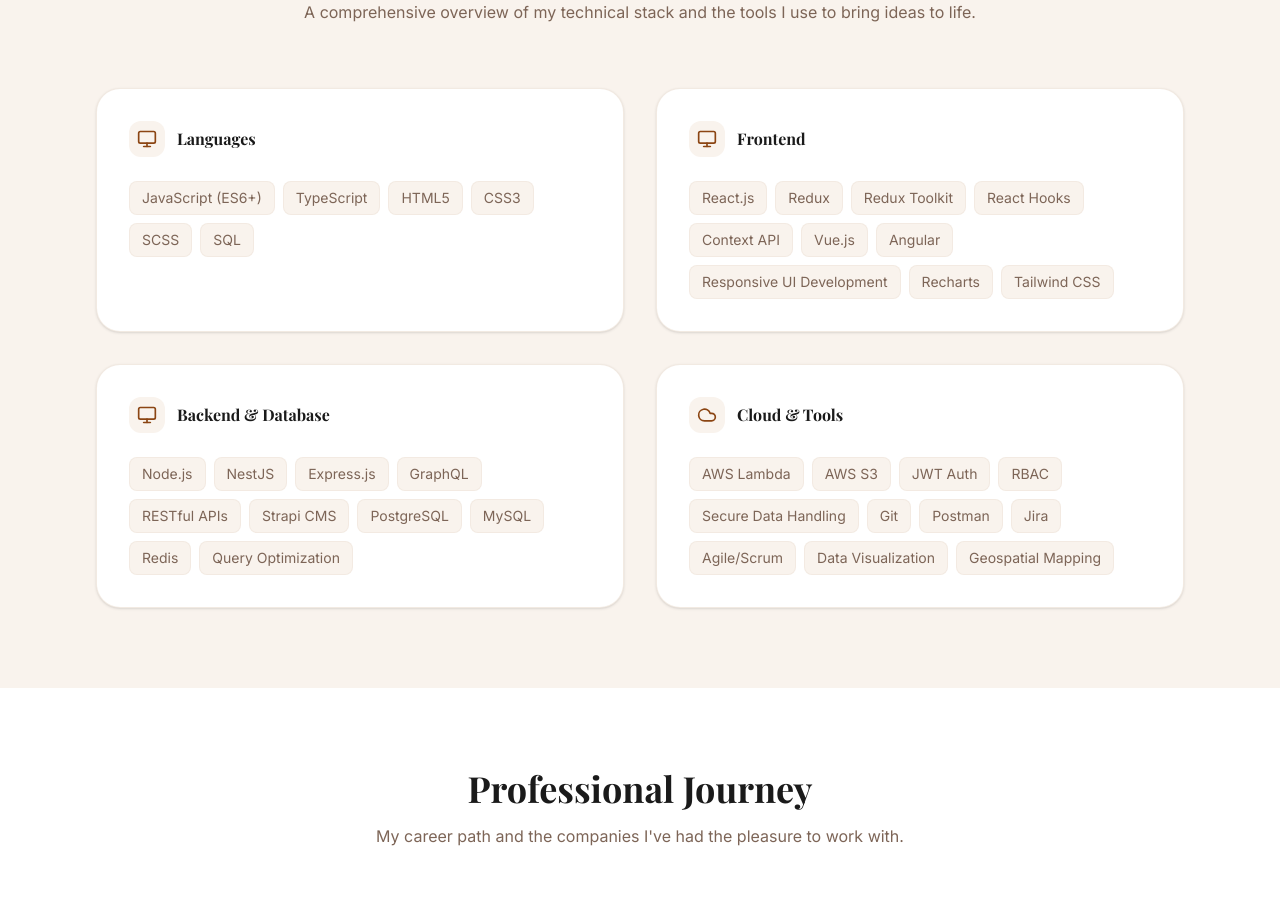
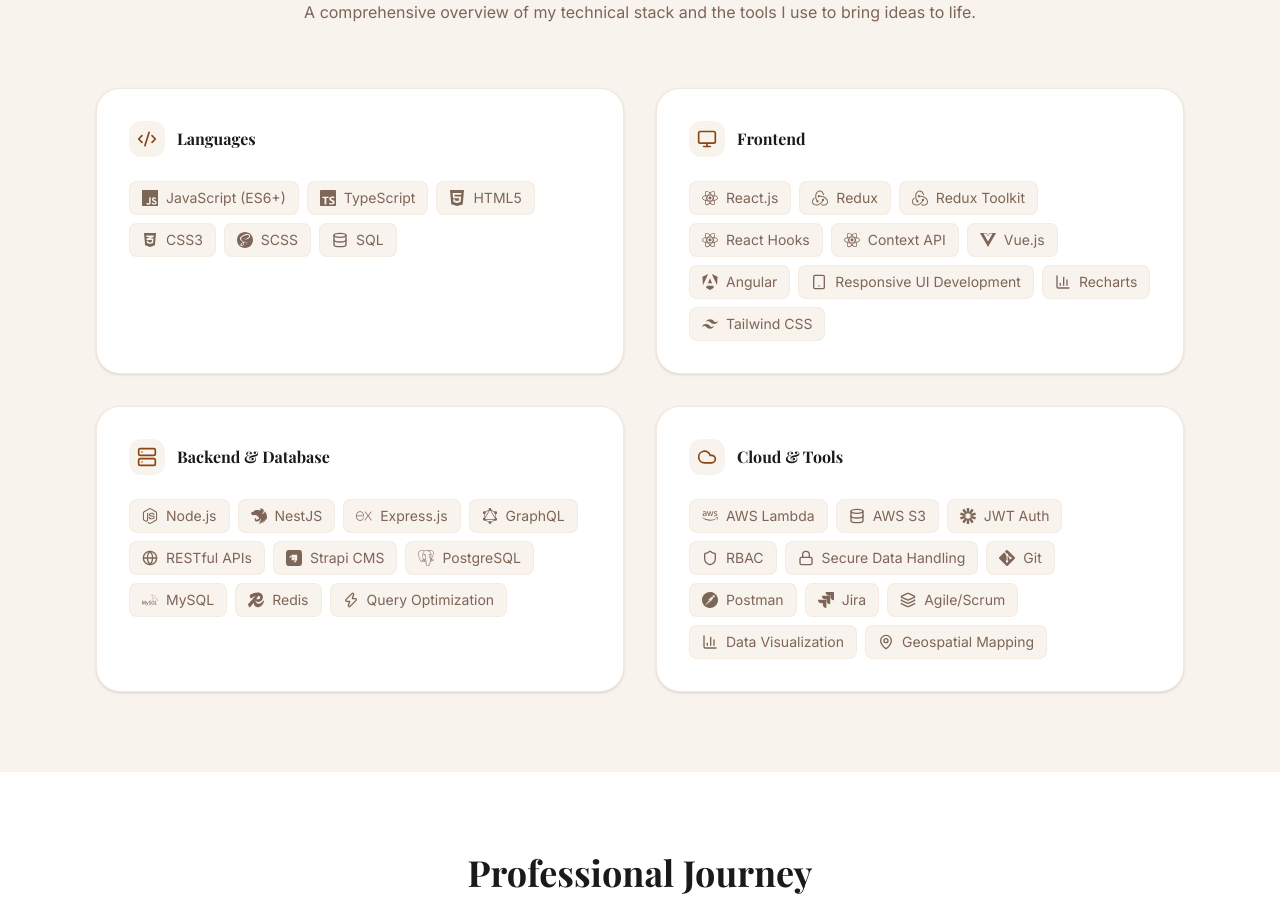
Before and after one commit to ranjith-v-developer/portfolio, a React (Vite) app: page / in a window 1280 px wide. Shown: the part 1700-2612 px from the top of the page. Built offline with nearby package versions, Linux system fonts and the light colour scheme.

Commit message:
feat: skills icon color changes

```diff
--- a/src/components/Skills.jsx
+++ b/src/components/Skills.jsx
@@ -1,13 +1,76 @@
 import React from 'react';
 import { motion } from 'framer-motion';
 import { SKILLS } from '../constants';
-import { Monitor, Server, Database, Cloud } from 'lucide-react';
+import {
+  Monitor, Server, Database, Cloud,
+  Code2, Shield,
+  Cpu, Globe, Lock, MapPin,
+  BarChart3, Layers, Zap, Tablet
+} from 'lucide-react';
+import {
+  SiJavascript, SiTypescript, SiHtml5, SiSass,
+  SiReact, SiRedux, SiVuedotjs, SiAngular, SiTailwindcss,
+  SiNodedotjs, SiNestjs, SiExpress, SiGraphql, SiStrapi,
+  SiPostgresql, SiMysql, SiRedis,
+  SiJsonwebtokens, SiGit, SiPostman, SiJira
+} from 'react-icons/si';
+
+import {
+  FaCss3Alt, FaAws
+} from 'react-icons/fa';
 
 const categoryIcons = {
+  "Languages": <Code2 size={20} />,
   "Frontend": <Monitor size={20} />,
-  "Backend": <Server size={20} />,
-  "Database": <Database size={20} />,
+  "Backend & Database": <Server size={20} />,
   "Cloud & Tools": <Cloud size={20} />,
+};
+
+const skillIcons = {
+  // Languages
+  "JavaScript (ES6+)": <SiJavascript size={16} />,
+  "TypeScript": <SiTypescript size={16} />,
+  "HTML5": <SiHtml5 size={16} />,
+  "CSS3": <FaCss3Alt size={16} />,
+  "SCSS": <SiSass size={16} />,
+  "SQL": <Database size={16} />,
+
+  // Frontend
+  "React.js": <SiReact size={16} />,
+  "Redux": <SiRedux size={16} />,
+  "Redux Toolkit": <SiRedux size={16} />,
+  "React Hooks": <SiReact size={16} />,
+  "Context API": <SiReact size={16} />,
+  "Vue.js": <SiVuedotjs size={16} />,
+  "Angular": <SiAngular size={16} />,
+  "Responsive UI Development": <Tablet size={16} />,
+  "Recharts": <BarChart3 size={16} />,
+  "Tailwind CSS": <SiTailwindcss size={16} />,
+
+  // Backend & Database
+  "Node.js": <SiNodedotjs size={16} />,
+  "NestJS": <SiNestjs size={16} />,
+  "Express.js": <SiExpress size={16} />,
+  "GraphQL": <SiGraphql size={16} />,
+  "RESTful APIs": <Globe size={16} />,
+  "Strapi CMS": <SiStrapi size={16} />,
+  "PostgreSQL": <SiPostgresql size={16} />,
+  "MySQL": <SiMysql size={16} />,
+  "Redis": <SiRedis size={16} />,
+  "Query Optimization": <Zap size={16} />,
+
+  // Cloud & Tools
+  "AWS Lambda": <FaAws size={16} />,
+  "AWS S3": <Database size={16} />,
+  "JWT Auth": <SiJsonwebtokens size={16} />,
+  "RBAC": <Shield size={16} />,
+  "Secure Data Handling": <Lock size={16} />,
+  "Git": <SiGit size={16} />,
+  "Postman": <SiPostman size={16} />,
+  "Jira": <SiJira size={16} />,
+  "Agile/Scrum": <Layers size={16} />,
+  "Data Visualization": <BarChart3 size={16} />,
+  "Geospatial Mapping": <MapPin size={16} />,
 };
 
 const Skills = () => {
@@ -42,9 +105,11 @@
                 {category.items.map((skill, sIdx) => (
                   <motion.span
                     key={sIdx}
-                    whileHover={{ scale: 1.05, backgroundColor: "#8B4513", color: "#FFFFFF" }}
-                    className="px-3 py-1.5 text-sm bg-card text-secondary rounded-lg border border-border/30 transition-colors cursor-default"
+                    className="flex items-center gap-2 px-3 py-1.5 text-sm bg-card text-secondary rounded-lg border border-border/30 transition-colors cursor-default"
                   >
+                    <span className="flex-shrink-0">
+                      {skillIcons[skill] || <Cpu size={14} />}
+                    </span>
                     {skill}
                   </motion.span>
                 ))}
```
